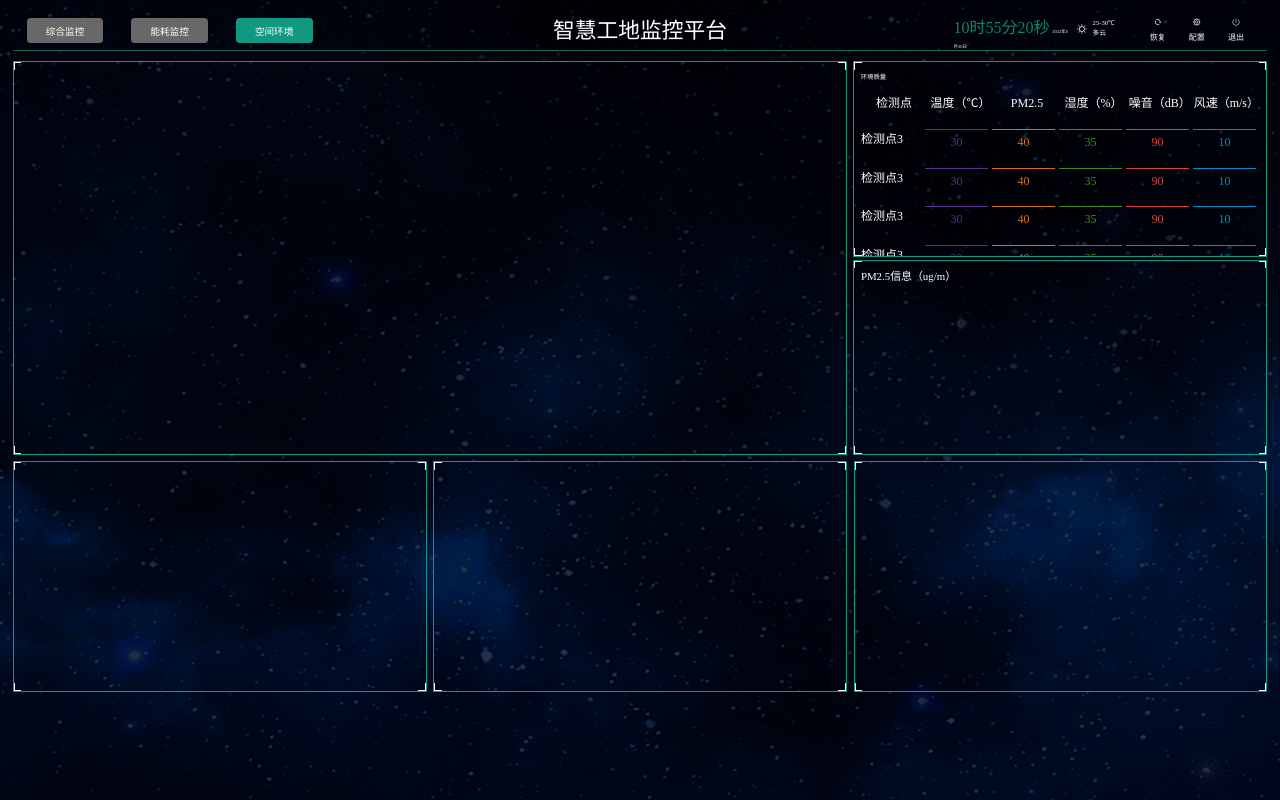
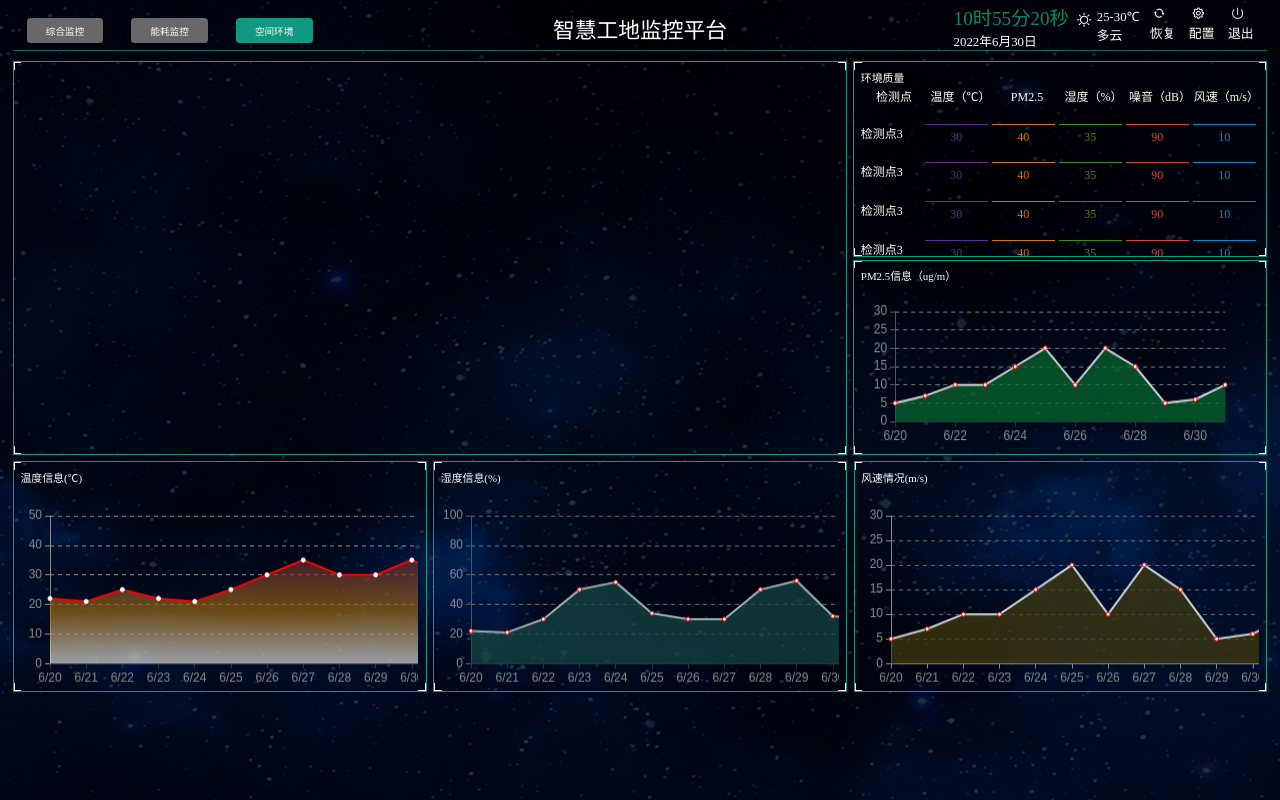
Before and after one commit to motor-gril/Wisdom-site, a plain HTML site: page environment.html in a window 1280 px wide. Drawn offline with Linux system fonts and the light colour scheme.

Commit message:
添加了environment

```diff
--- a/environment.html
+++ b/environment.html
@@ -79,7 +79,7 @@
       <div class="f_1 panel">
         <div class="panel-footer"></div>
         <div class="r_b_all">
-          <h4>环境质量</h4>
+          <h4 class="fonts">环境质量</h4>
           <div class="r_b_climate">
             <ul class="r_b_c_one">
               <li>
@@ -142,21 +142,41 @@
 
   <!-- 底部区域 -->
   <footer>
+    <!-- 温度信息 -->
     <div class="panel">
-      <div class="panel-footer"></div>
+      <div class="panel-footer">
+
+        <div class="climate">
+          <h4 class="fonts">温度信息(℃)</h4>
+          <div class="climate_pic"></div>
+        </div>
+      </div>
+
     </div>
+    <!-- 湿度信息 -->
     <div class="panel">
-      <div class="panel-footer"></div>
+      <div class="panel-footer">
+        <div class="sd">
+          <h4 class="fonts">湿度信息(%)</h4>
+          <div class="sd_pic"></div>
+        </div>
+      </div>
     </div>
+    <!-- 风速情况 -->
     <div class="panel">
-      <div class="panel-footer"></div>
+      <div class="panel-footer">
+        <div class="fs">
+          <h4 class="fonts">风速情况(m/s)</h4>
+          <div class="fs_pic"></div>
+        </div>
+      </div>
     </div>
   </footer>
   <script src="./js/flexible.js"></script>
   <script src="./js/jquery.min.js"></script>
   <script src="./js/echarts.min.js"></script>
   <script src="./js/common.js"></script>
-  <script src="./js/nhjk.js"></script>
+  <script src="./js/environment.js"></script>
 </body>
 
 </html>
--- /dev/null
+++ b/js/environment.js
@@ -0,0 +1,277 @@
+window.addEventListener("load", function () {
+  // ---------------------------------
+  // pm2.5
+  var myChart = echarts.init(this.document.querySelector(".pm_pic"));
+  var option = {
+    grid: {
+      width: 330,
+      height: 100,
+      top: 26
+    },
+    xAxis: {
+      type: 'category',
+      boundaryGap: false,
+      data: ['6/20', '6/21', '6/22', '6/23', '6/24', '6/25', '6/26', '6/27', '6/28', '6/29', '6/30', '6/31'],
+      axisLabel:{
+        color:"#8B8C8D"
+      }
+    },
+    yAxis: {
+      type: 'value',
+      scale: true,
+      max: 30,
+      min: 0,
+      splitLine: {
+        show: true,
+        // 虚线
+        lineStyle: {
+          type: 'dashed',
+          color: '#6B6C70',
+        }
+      },
+      axisLabel:{
+        color:"#8B8C8D"
+      },
+
+      /*改变y轴颜色*/
+      axisLine: {
+        lineStyle: {
+          show: true,
+          color: '#52555C',
+          width: 1, //这里是为了突出显示加上的
+        }
+      },
+    },
+    series: [
+      {
+        data: [5, 7, 10, 10, 15, 20, 10, 20, 15, 5, 6, 10],
+        type: 'line',
+        areaStyle: {
+          normal: {
+            color: '#076C30' //改变区域颜色
+          }
+        },
+
+        itemStyle: {
+          normal: {
+            color: 'red', //改变折线点的颜色
+            lineStyle: {
+              color: '#C7CDD1' //改变折线颜色
+            }
+          }
+        },
+      }
+    ]
+  };
+  myChart.setOption(option);
+
+  // ---------------------------------
+  // 温度信息
+  var myChart1 = echarts.init(this.document.querySelector(".climate_pic"));
+  var option = {
+    grid: {
+      width: '100%',
+      height: '70%',
+      top: 30,
+      left: 30
+
+    },
+    xAxis: {
+      type: 'category',
+      boundaryGap: false,
+      data: ['6/20', '6/21', '6/22', '6/23', '6/24', '6/25', '6/26', '6/27', '6/28', '6/29', '6/30', '6/31'],
+      axisLabel:{
+        color:"#8B8C8D"
+      }
+    },
+    yAxis: {
+      type: 'value',
+      scale: true,
+      max: 50,
+      min: 0,
+      splitLine: {
+        show: true,
+        // 虚线
+        lineStyle: {
+          type: 'dashed',
+          color: '#8B8C8D',
+        }
+      },
+
+      /*改变y轴颜色*/
+      axisLine: {
+        show: true,
+        lineStyle: {
+          color: '#8B8C8D',
+          width: 1, //这里是为了突出显示加上的
+        }
+      },
+      axisLabel:{
+        color:"#8B8C8D"
+      }
+    },
+    series: [
+      {
+        data: [22, 21, 25, 22, 21, 25, 30, 35, 30, 30, 35, 30],
+        type: 'line',
+        areaStyle: {
+          normal: {//渐变
+            color: new echarts.graphic.LinearGradient(
+              0, 0, 0, 1,
+              [
+                { offset: 0, color: '#642830' },
+                { offset: 0.5, color: '#996916' },
+                { offset: 1, color: '#ddd' }
+              ]
+            )
+          }
+        },
+
+        itemStyle: {
+          normal: {
+            color: 'white', //改变折线点的颜色
+            lineStyle: {
+              color: 'red' //改变折线颜色
+            }
+          }
+        },
+      }
+    ]
+  };
+  myChart1.setOption(option);
+
+
+  // ---------------------------------
+  // 湿度信息
+  var myChart2 = echarts.init(this.document.querySelector(".sd_pic"));
+  var option = {
+    grid: {
+      width: '100%',
+      height: '70%',
+      top: 30,
+      left: 30
+
+    },
+    xAxis: {
+      type: 'category',
+      boundaryGap: false,
+      data: ['6/20', '6/21', '6/22', '6/23', '6/24', '6/25', '6/26', '6/27', '6/28', '6/29', '6/30', '6/31'],
+      axisLabel:{
+        color:"#8B8C8D"
+      }
+    },
+    yAxis: {
+      type: 'value',
+      scale: true,
+      max: 100,
+      min: 0,
+      splitLine: {
+        show: true,
+        // 虚线
+        lineStyle: {
+          type: 'dashed',
+          color: '#6B6C70',
+        }
+      },
+      axisLabel:{
+        color:"#8B8C8D"
+      },
+      /*改变y轴颜色*/
+      axisLine: {
+        lineStyle: {
+          show: true,
+          color: '#52555C',
+          width: 1, //这里是为了突出显示加上的
+        }
+      },
+    },
+    series: [
+      {
+        data: [22, 21, 30, 50, 55, 34, 30, 30, 50, 56, 32, 30],
+        type: 'line',
+        areaStyle: {
+          normal: {
+            color: '#164945' //改变区域颜色
+          }
+        },
+
+        itemStyle: {
+          normal: {
+            color: 'red', //改变折线点的颜色
+            lineStyle: {
+              color: '#9BAEAF' //改变折线颜色
+            }
+          }
+        },
+      }
+    ]
+  };
+  myChart2.setOption(option);
+
+
+  // ---------------------------------
+  // 风速情况
+  var myChart3 = echarts.init(this.document.querySelector(".fs_pic"));
+  var option = {
+    grid: {
+      width: '100%',
+      height: '70%',
+      top: 30,
+      left: 30
+
+    },
+    xAxis: {
+      type: 'category',
+      boundaryGap: false,
+      data: ['6/20','6/21','6/22','6/23','6/24','6/25','6/26','6/27','6/28','6/29','6/30','6/31'],
+      axisLine:{
+        lineStyle:{
+          color:"#8B8C8D"
+        }
+      }
+    },
+    yAxis: {
+      type: 'value',
+      scale:true,
+      max:30,
+      min:0,
+      splitLine: {
+          show: true,
+          // 虚线
+          lineStyle: {
+            type: 'dashed',
+            color: '#6B6C70',
+          }
+        },
+
+        /*改变y轴颜色*/
+        axisLine: {
+          lineStyle: {
+            show: true,
+            color: '#8B8C8D',
+            width: 1, //这里是为了突出显示加上的
+          }
+        },
+    },
+    series: [
+      {
+        data: [5, 7,10, 10, 15, 20, 10,20,15,5,6,10],
+        type: 'line',
+        areaStyle: {normal: {
+              color: '#453C0E' //改变区域颜色
+            }},
+
+            itemStyle: {
+            normal: {
+              color: 'red', //改变折线点的颜色
+              lineStyle: {
+                color: '#C7CDD1' //改变折线颜色
+              }
+            }
+          },
+      }
+    ]
+  };
+  myChart3.setOption(option);
+
+});
--- a/less/environment.less
+++ b/less/environment.less
@@ -20,7 +20,6 @@ ul.top {
     display            : flex;
     flex-direction     : row;
     border-bottom      : 1px solid #0B6759;
-    // background-color: pink;
     align-items        : flex-end;
 
     li.t_li {
@@ -71,15 +70,14 @@ ul.top {
             .t_icons li {
                 flex: 1;
 
-
                 i {
-                    font-size: .125rem;
+                    font-size: .2rem;
                     display  : block;
-                    margin   : .0625rem;
+                    margin   : .05rem;
                 }
 
                 span {
-                    font-size: .125rem;
+                    font-size: .2rem;
                 }
 
                 &:nth-child(1) {
@@ -88,11 +86,11 @@ ul.top {
 
                     span:first-child {
                         color    : #0D876A;
-                        font-size: .25rem;
+                        font-size: .3rem;
                     }
 
                     span:last-child {
-                        font-size: .07rem !important;
+                        font-size: .2rem !important;
                         color    : #fff;
                     }
                 }
@@ -105,13 +103,13 @@ ul.top {
                         float: left;
 
                         i {
-                            font-size: .2083rem;
+                            font-size: .3rem;
                         }
                     }
 
                     div.t_right {
                         div {
-                            font-size: .1042rem;
+                            font-size: .2rem;
                         }
                     }
                 }
@@ -123,13 +121,14 @@ ul.top {
     }
 }
 
+
 //中部区域
 .maint {
-    width              : 100%;
-    height             : 6.1458rem;
-    display            : flex;
-    flex-direction     : row;
-    margin-top         : .1563rem;
+    width         : 100%;
+    height        : 6.1458rem;
+    display       : flex;
+    flex-direction: row;
+    margin-top    : .1563rem;
 
     .l_t_left {
         flex        : 2.01;
@@ -140,15 +139,17 @@ ul.top {
     }
 
     .l_t_right {
-        flex: 1;
+        flex           : 1;
         height         : 6.1458rem;
         display        : flex;
         flex-direction : column;
         justify-content: space-around;
+
         // margin-left    : .05rem;
         >div {
             flex: 1;
-            &:last-child{
+
+            &:last-child {
                 margin-top: .05rem;
             }
         }
@@ -254,12 +255,6 @@ footer {
     width   : 100%;
     overflow: hidden;
 
-    h4 {
-        margin     : .15rem .1rem;
-        font-size  : .1rem;
-        font-weight: normal;
-    }
-
     .r_b_climate {
         width         : 100%;
         height        : 100%;
@@ -268,7 +263,7 @@ footer {
         padding       : 0 .1042rem;
 
         .r_b_c_one {
-            width: 100%;
+            width         : 100%;
             display       : flex;
             flex-direction: column;
 
@@ -352,10 +347,58 @@ footer {
 }
 
 
+.fonts {
+    font-weight: normal;
+    margin     : .1042rem 0 0 .1042rem;
+}
 
 // ---------------------------------
 // PM2.5信息(ug/m3)
-.fonts{
-    font-weight: normal;
-    margin: .1042rem 0 0 .1042rem;
+
+.pm {
+    width : 100%;
+    height: 100%;
+
+    .pm_pic {
+        width              : 100%;
+        height             : 100%;
+
+    }
 }
+
+// ---------------------------------
+// 温度信息
+.climate{
+    width: 100%;
+    height: 100%;
+    // background-color:pink;
+    .climate_pic{
+        height: 90%;
+        // background-color: #fff;
+    }
+}
+
+// ---------------------------------
+// 湿度信息
+.sd{
+    width: 100%;
+    height: 100%;
+    // background-color:pink;
+    .sd_pic{
+        height: 90%;
+        // background-color: #fff;
+    }
+}
+
+
+// ---------------------------------
+// 风速情况
+.fs{
+    width: 100%;
+    height: 100%;
+    // background-color:pink;
+    .fs_pic{
+        height: 90%;
+        // background-color: #fff;
+    }
+}
--- a/less/index.less
+++ b/less/index.less
@@ -22,7 +22,6 @@ ul.top {
     display            : flex;
     flex-direction     : row;
     border-bottom      : 1px solid #0B6759;
-    // background-color: pink;
     align-items        : flex-end;
 
     li.t_li {
@@ -73,15 +72,14 @@ ul.top {
             .t_icons li {
                 flex: 1;
 
-
                 i {
-                    font-size: .125rem;
+                    font-size: .2rem;
                     display  : block;
                     margin   : .05rem;
                 }
 
                 span {
-                    font-size: .125rem;
+                    font-size: .2rem;
                 }
 
                 &:nth-child(1) {
@@ -90,11 +88,11 @@ ul.top {
 
                     span:first-child {
                         color    : #0D876A;
-                        font-size: .25rem;
+                        font-size: .3rem;
                     }
 
                     span:last-child {
-                        font-size: .07rem !important;
+                        font-size: .2rem !important;
                         color    : #fff;
                     }
                 }
@@ -107,13 +105,13 @@ ul.top {
                         float: left;
 
                         i {
-                            font-size: .2083rem;
+                            font-size: .3rem;
                         }
                     }
 
                     div.t_right {
                         div {
-                            font-size: .1042rem;
+                            font-size: .2rem;
                         }
                     }
                 }
@@ -434,12 +432,6 @@ ul.top {
     width   : 100%;
     overflow: hidden;
 
-    h4 {
-        margin   : .15rem .1rem;
-        font-size: .1rem;
-        font-weight: normal;
-    }
-
     .r_b_climate {
         width         : 100%;
         height        : 100%;
@@ -648,3 +640,9 @@ ul.top {
     left: 0;
     background: url(../img/person01.png);
 }
+
+// 字体设置
+.fonts {
+    font-weight: normal;
+    margin     : .1042rem 0 0 .1042rem;
+}
--- a/less/nhjk.less
+++ b/less/nhjk.less
@@ -20,7 +20,6 @@ ul.top {
     display            : flex;
     flex-direction     : row;
     border-bottom      : 1px solid #0B6759;
-    // background-color: pink;
     align-items        : flex-end;
 
     li.t_li {
@@ -71,15 +70,14 @@ ul.top {
             .t_icons li {
                 flex: 1;
 
-
                 i {
-                    font-size: .125rem;
+                    font-size: .2rem;
                     display  : block;
-                    margin   : .0625rem;
+                    margin   : .05rem;
                 }
 
                 span {
-                    font-size: .125rem;
+                    font-size: .2rem;
                 }
 
                 &:nth-child(1) {
@@ -88,11 +86,11 @@ ul.top {
 
                     span:first-child {
                         color    : #0D876A;
-                        font-size: .25rem;
+                        font-size: .3rem;
                     }
 
                     span:last-child {
-                        font-size: .07rem !important;
+                        font-size: .2rem !important;
                         color    : #fff;
                     }
                 }
@@ -105,13 +103,13 @@ ul.top {
                         float: left;
 
                         i {
-                            font-size: .2083rem;
+                            font-size: .3rem;
                         }
                     }
 
                     div.t_right {
                         div {
-                            font-size: .1042rem;
+                            font-size: .2rem;
                         }
                     }
                 }
```
Also changed, not shown: index.html (+3 -3 lines), css/environment.css, css/index.css, css/nhjk.css.
